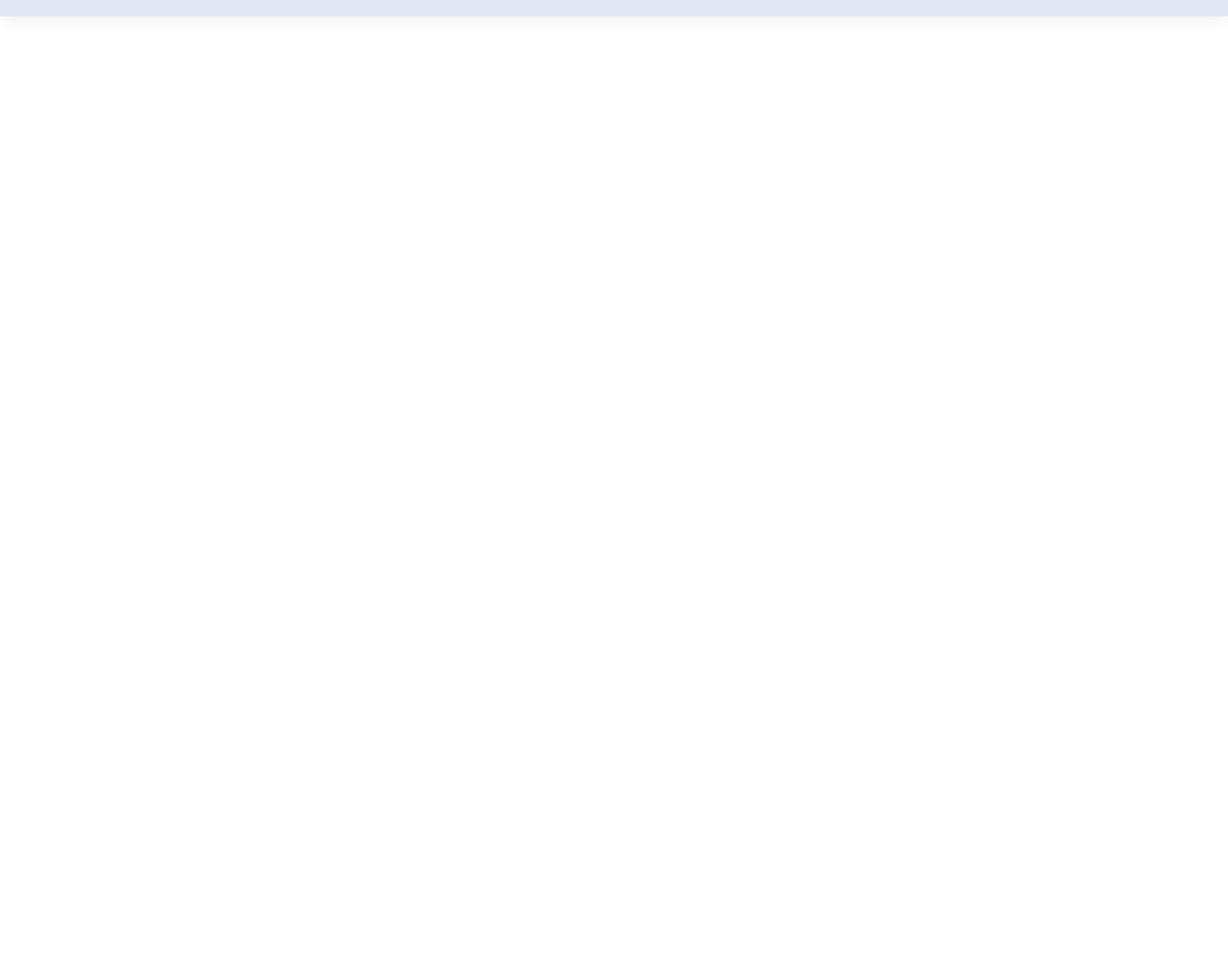
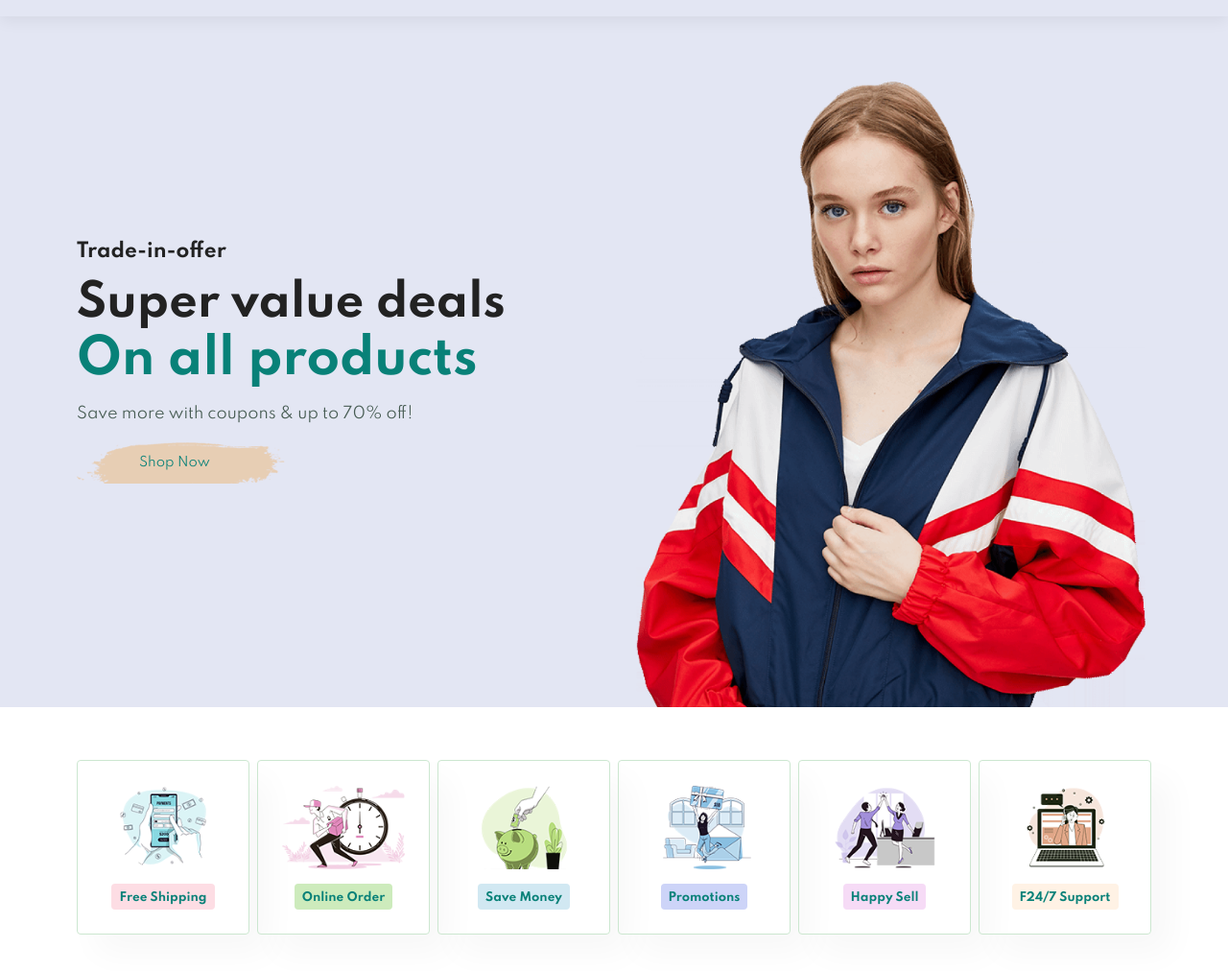
Before and after one commit to gauravver13/eCommWebapp, a plain HTML site: page index.html in a window 1280 px wide. Shown: the part 68-1080 px from the top of the page at 96% size. Before the commit the page ends 800 px from the top, so only its background shows below. Drawn offline with Linux system fonts and the light colour scheme.

Commit message:
Feature-boxes

```diff
--- a/index.html
+++ b/index.html
@@ -24,5 +24,42 @@
             </ul>
         </div>
     </section>
+
+    <section id="hero">
+        <h4>Trade-in-offer</h4>
+        <h2>Super value deals</h2>
+        <h1>On all products</h1>
+        <p>Save more with coupons & up to 70% off! </p>
+        <button>Shop Now</button>
+    </section>
+
+    <section id="feature" class="section-p1">
+        <div class="fe-box">
+            <img src="img/features/f1.png" alt="">
+            <h6>Free Shipping</h6>
+        </div>
+        <div class="fe-box">
+            <img src="img/features/f2.png" alt="">
+            <h6>Online Order</h6>
+        </div>
+        <div class="fe-box">
+            <img src="img/features/f3.png" alt="">
+            <h6>Save Money</h6>
+        </div>
+        <div class="fe-box">
+            <img src="img/features/f4.png" alt="">
+            <h6>Promotions</h6>
+        </div>
+        <div class="fe-box">
+            <img src="img/features/f5.png" alt="">
+            <h6>Happy Sell</h6>
+        </div>
+        <div class="fe-box">
+            <img src="img/features/f6.png" alt="">
+            <h6>F24/7 Support</h6>
+        </div>
+    </section>
+
+    <script src="script.js"></script>
 </body>
 </html>
--- a/style.css
+++ b/style.css
@@ -61,6 +61,10 @@ body {
     padding: 20px 80px;
     background: #E3E6F3;
     box-shadow: 0 5px 15px rgba(0, 0, 0, 0.06);
+    z-index: 999;
+    position: sticky;
+    top: 0;
+    left: 0;
 }
 
 #navbar{
@@ -100,6 +104,81 @@ body {
 }
 
 /* Home Page  */
+    /* Hero-Section */
+
+#hero{
+    background-image: url("img/hero4.png");
+    height: 90vh;
+    width: 100%;
+    background-size: cover;
+    background-position: top 25% right 0;
+    padding: 0 80px;
+    display: flex;
+    flex-direction: column;
+    align-items: flex-start;
+    justify-content: center;
+}
+#hero h4{
+    padding-bottom: 15px;
+}
+#hero h1{
+    color: #088178;
+}
+#hero button{
+    background-image: url("img/button.png");
+    background-color: transparent;
+    color: #088178;
+    border: 0;
+    padding: 14px 80px 14px 65px;
+}
+
+    /* Feature-Section */
+#feature{
+    display: flex;
+    align-items: center;
+    justify-content: space-between;
+    flex-wrap: wrap;
+}
+#feature .fe-box{
+    width: 180px;
+    text-align: center;
+    padding: 25px ;
+    box-shadow: 20px 20px 34px rgba(0, 0, 0, 0.03);
+    border: 1px solid #cce7d0;      /* comment */
+    border-radius: 4px;
+    margin: 15px 0;
+}
+#feature .fe-box:hover{
+    box-shadow: 10px 10px 54px rgba(70, 62, 221, 0.1);
+}
+#feature .fe-box img{
+    width: 100%;
+    margin-bottom: 10px;
+}
+#feature .fe-box h6{
+    display: inline-block;
+    padding: 9px 8px 6px 8px;
+    line-height: 1;
+    border-radius: 4px;
+    color: #088178;
+    background-color: #fddde4;
+}
+#feature .fe-box:nth-child(2) h6{
+    background-color: #cdebbc;
+}
+#feature .fe-box:nth-child(3) h6{
+    background-color: #d1e8f2;
+}
+#feature .fe-box:nth-child(4) h6{
+    background-color: #cdd4f8;
+}
+#feature .fe-box:nth-child(5) h6{
+    background-color: #f6dbf6;
+}
+#feature .fe-box:nth-child(6) h6{
+    background-color: #fff2e5;
+}
+
 
 /* Shop Page  */
 
```
